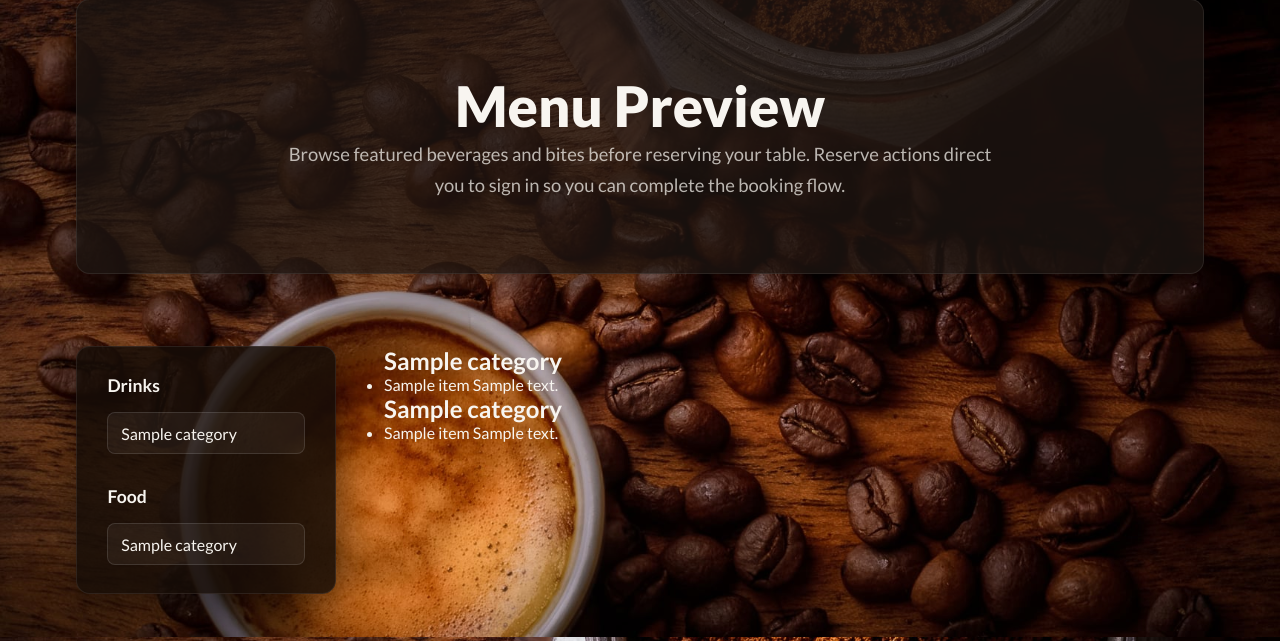
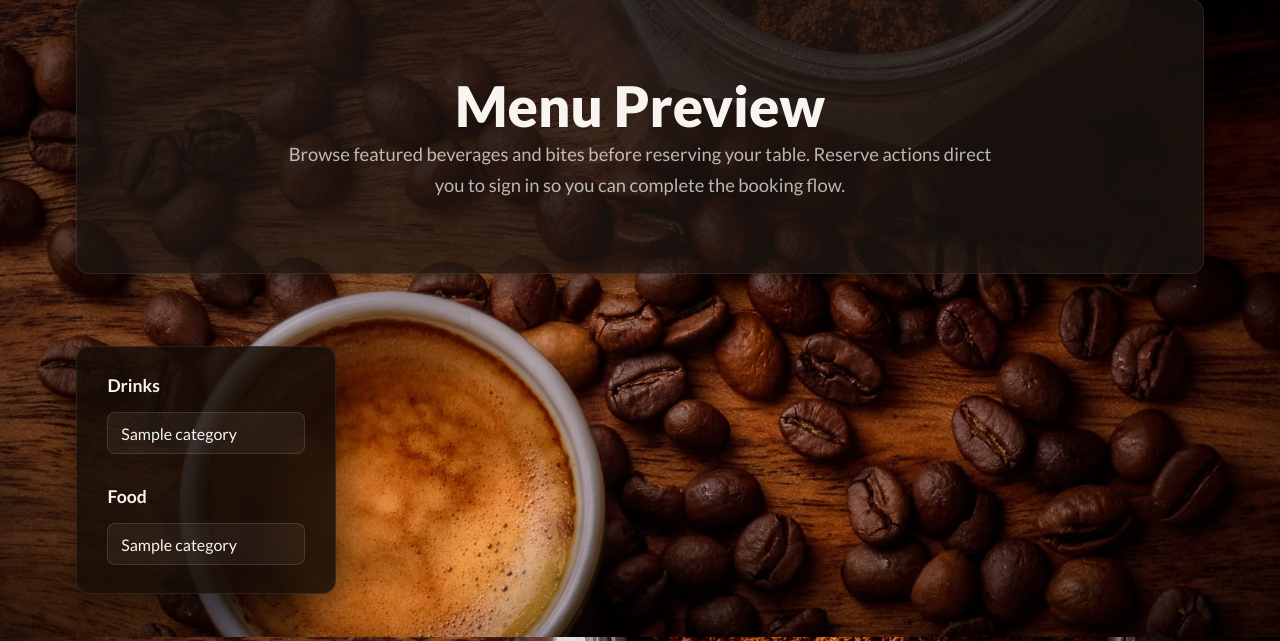
Before and after one commit to tormis-neil/it302-mco, a Django app: template templates/pages/menu.html in a window 1280 px wide. Shown: the part 163-804 px from the top of the page. Run offline with Django 4.2, Linux system fonts and the light colour scheme; the template is opened without the code that fills it: most values are stand-ins (such as "Sample title", 1, 10 or a date in 2020); grey boxes marked "Sample" are stand-in pictures; some libraries are stand-ins or nearby versions.

Commit message:
Fixed static and template files

```diff
--- a/static/css/style.css
+++ b/static/css/style.css
@@ -328,6 +328,7 @@ textarea:focus-visible {
     display: flex;
     justify-content: center;
     padding-top: clamp(3rem, 8vw, 5rem);
+    padding-bottom: clamp(4rem, 10vw, 6rem);
 }
 
 .auth-card {
--- a/templates/pages/menu.html
+++ b/templates/pages/menu.html
@@ -55,38 +55,7 @@
     </aside>
 
     <section class="menu-content" data-menu-content>
-        {% with featured_drink=drinks_categories|first featured_food=food_categories|first %}
-        {% if featured_drink or featured_food %}
-        <section class="menu-featured" aria-label="Highlighted selections">
-            {% if featured_drink %}
-            <article class="menu-featured__card" aria-labelledby="menu-featured-drinks">
-                <h2 id="menu-featured-drinks" class="menu-featured__title">{{ featured_drink.title }}</h2>
-                <ul class="menu-featured__list">
-                    {% for item in featured_drink.items|slice:':3' %}
-                    <li class="menu-featured__item">
-                        <span class="menu-featured__name">{{ item.name }}</span>
-                        <span class="menu-featured__desc">{{ item.description }}</span>
-                    </li>
-                    {% endfor %}
-                </ul>
-            </article>
-            {% endif %}
-            {% if featured_food %}
-            <article class="menu-featured__card" aria-labelledby="menu-featured-food">
-                <h2 id="menu-featured-food" class="menu-featured__title">{{ featured_food.title }}</h2>
-                <ul class="menu-featured__list">
-                    {% for item in featured_food.items|slice:':3' %}
-                    <li class="menu-featured__item">
-                        <span class="menu-featured__name">{{ item.name }}</span>
-                        <span class="menu-featured__desc">{{ item.description }}</span>
-                    </li>
-                    {% endfor %}
-                </ul>
-            </article>
-            {% endif %}
-        </section>
-        {% endif %}
-        {% endwith %}
+        <!-- FEATURED SECTION REMOVED -->
 
         <div class="menu-panels" data-menu data-default-category="{{ default_category }}">
             {% for category in all_categories %}
```
